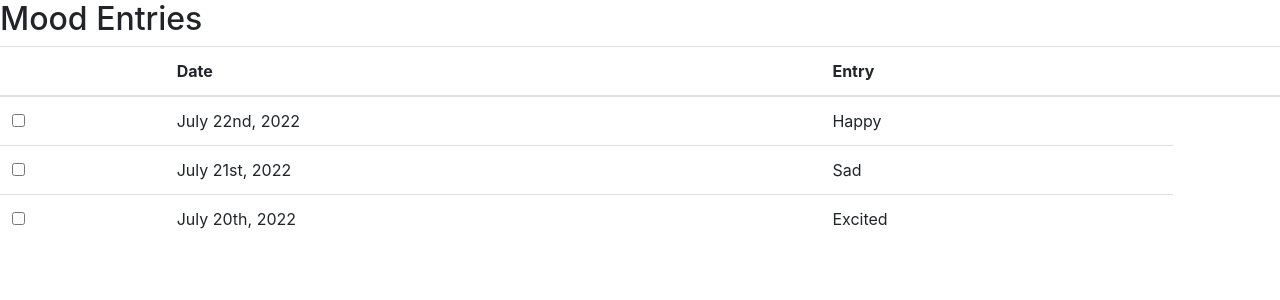
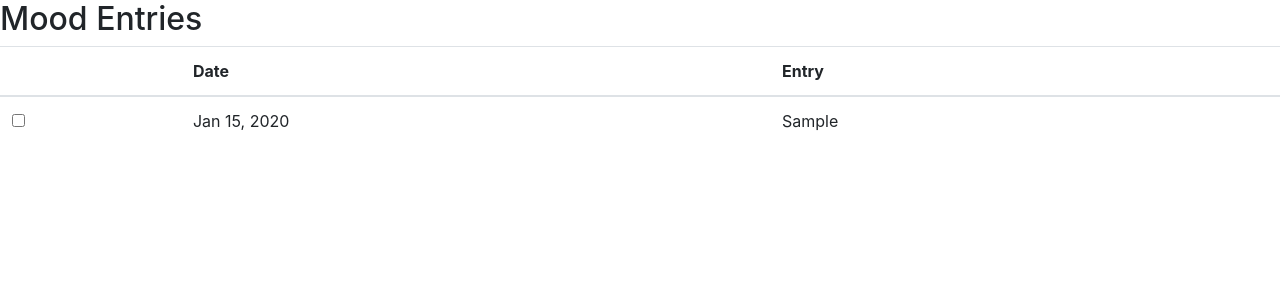
Before and after one commit to atakux/week4_proj, a Flask app: page /moods in a window 1280 px wide. Shown: the part 72-372 px from the top of the page. Run offline with Flask 2, Linux system fonts and the light colour scheme; the visitor is signed in with stand-in values (Sample User, id 1); tables that the repository leaves empty hold one stand-in row (values such as "Sample post").

Commit message:
implemented moods page

```diff
--- a/main.py
+++ b/main.py
@@ -165,15 +165,15 @@ def mood_submit():
     if mood_form.validate_on_submit():
         mood = None
         if mood_form.happy.data:
-            mood = 'happy'
+            mood = 'Happy'
         elif mood_form.excited.data:
-            mood = 'excited'
+            mood = 'Excited'
         elif mood_form.sad.data:
-            mood = 'sad'
+            mood = 'Sad'
         elif mood_form.angry.data:
-            mood = 'angry'
+            mood = 'Angry'
         elif mood_form.scared.data:
-            mood = 'scared'
+            mood = 'Scared'
         mood_entry = Mood(date=date.today(),
                           mood=mood,
                           user_id = g.user.id)
@@ -198,7 +198,8 @@ def habits():
 @app.route("/moods")
 @login_required
 def moods():
-    return render_template('moods.html')
+    moods = Mood.query.filter_by(user_id=g.user.id).all()
+    return render_template('moods.html', moods=moods)
 
 
 @app.route("/journal")
@@ -235,6 +236,7 @@ def login():
                 actual_user.get_password() == form.password.data:
             flash(f"welcome {actual_user.get_username()}!", 'success')
             session.clear()
+            print('running')
             session['user_id'] = actual_user.get_id()
             return redirect(url_for('home'))
         else:
@@ -286,6 +288,7 @@ def add_habit():
 @app.before_request
 def load_user():
     user_id = session.get('user_id')
+    print(user_id)
     if user_id is None:
         g.user = None
     else:
--- a/templates/moods.html
+++ b/templates/moods.html
@@ -12,25 +12,22 @@
       <th scope="col"></th>
     </tr>
   </thead>
+  {% if moods %}
+  <tbody>
+    {% for mood in moods %}
+    <tr>
+      <td> <input type="checkbox"></td>
+      <td>{{ mood.date.strftime("%b %d, %Y") }}</td>
+      <td>{{ mood.mood }}</td>
+    </tr>
+    {% endfor %}
+  </tbody>
+  {% else %}
   <tbody>
     <tr>
-    <td> <input type="checkbox" /> </td>
-  <td>July 22nd, 2022</td>
-  <td>Happy</td>
-
-</tr>
-<tr>
-    <td> <input type="checkbox" /> </td>
-    <td>July 21st, 2022</td>
-    <td>Sad</td>
-
-</tr>
-<tr>
-    <td> <input type="checkbox" /> </td>
-    <td>July 20th, 2022</td>
-    <td>Excited</td>
-
+      <p>No moods yet.</p>
     </tr>
   </tbody>
+  {% endif %}
 </table>
 {% endblock content %}
```
Lines whose indentation alone changed are shown as unchanged.
